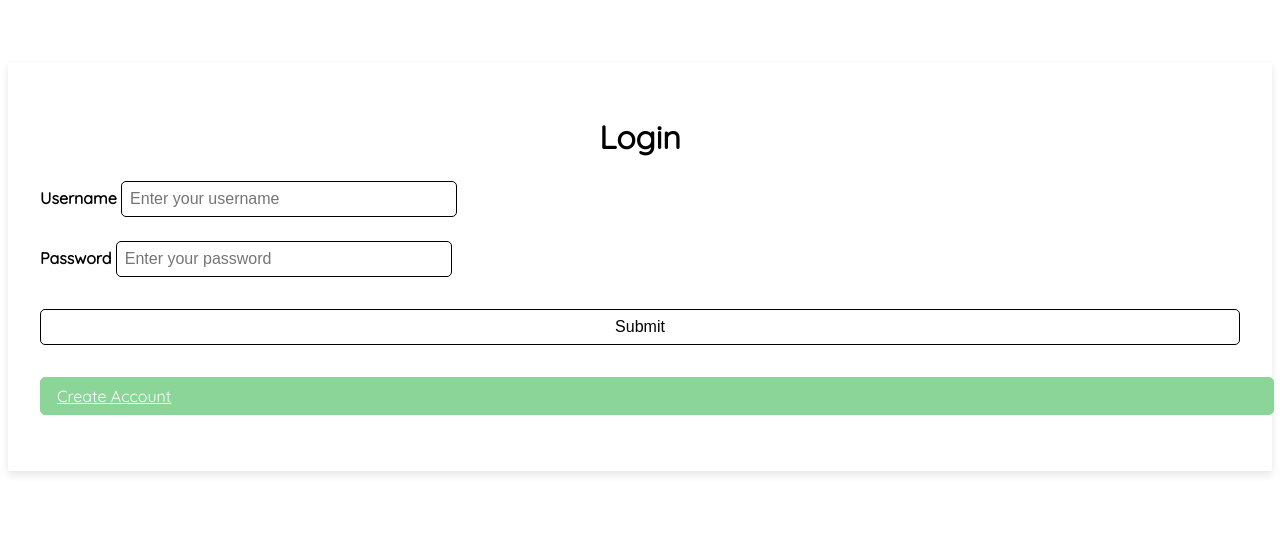
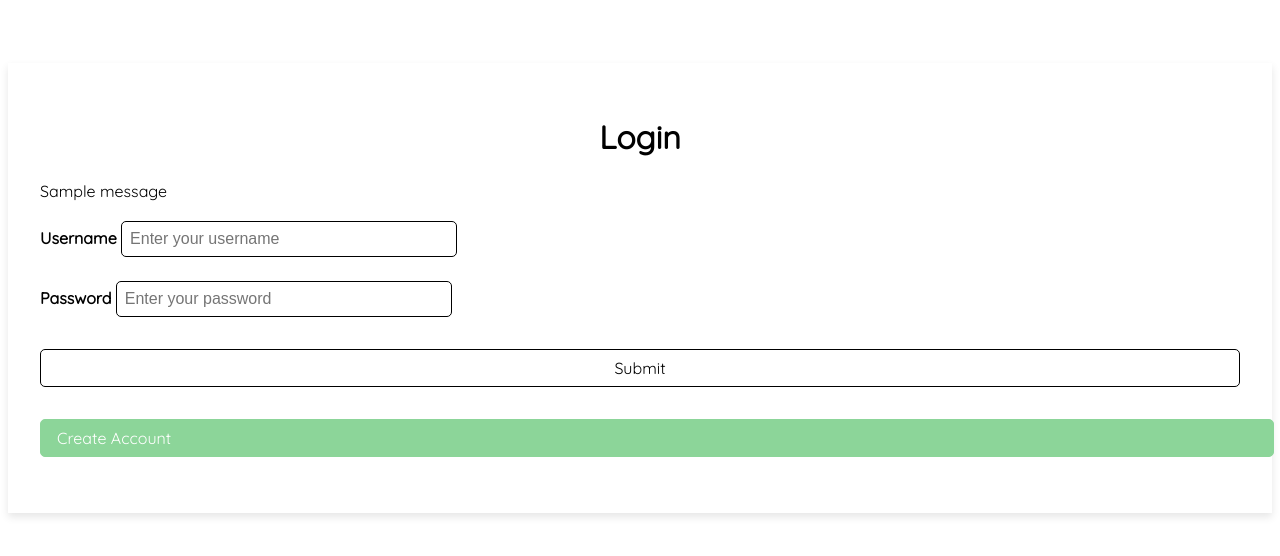
Before and after one commit to kur0neko/DesignWebsiteWithFlask, a Python web app: template Web App Tester/app/templates/login.html in a window 1280 px wide. Shown: the top 556 px of the page. Run offline with Jinja, Linux system fonts and the light colour scheme; the template is opened without the code that fills it, so the values that code supplies are empty, except form fields; tables that the repository leaves empty hold one stand-in row (values such as "Sample post"); one stand-in notice (Sample message) is shown; form fields are guessed from the names that the template uses.

Commit message:
minor fix
flash messages code got deleted, added it back

```diff
--- a/Web App Tester/app/templates/createaccount.html
+++ b/Web App Tester/app/templates/createaccount.html
@@ -56,6 +56,7 @@
 
     /* Styles for error messages */
     .error {
+      margin-bottom: 1.5rem;
       color: red;
     }
 
@@ -72,12 +73,14 @@
     }
 
     .btn-primary {
+      font-family: Quicksand;
       background-color: #ffffff;
       color: #000000;
       border: 1px solid #000000;
     }
 
     .btn-secondary {
+      text-decoration: none;
       background-color: #8cd599;
       color: #ffffff;
       border: 1px solid #8cd599;
--- a/Web App Tester/app/templates/login.html
+++ b/Web App Tester/app/templates/login.html
@@ -56,6 +56,7 @@
 
     /* Styles for error messages */
     .error {
+      margin-bottom: 1.5rem;
       color: red;
     }
 
@@ -72,12 +73,14 @@
     }
 
     .btn-primary {
+      font-family: Quicksand;
       background-color: #ffffff;
       color: #000000;
       border: 1px solid #000000;
     }
 
     .btn-secondary {
+      text-decoration: none;
       background-color: #8cd599;
       color: #ffffff;
       border: 1px solid #8cd599;
@@ -102,6 +105,21 @@
     <div class="card shadow">
       <div class="card-body">
         <h1 class="card-title">Login</h1>
+
+                    <!-- Flash Messages -->
+                    <div class="flash-messages">
+                      {% with messages = get_flashed_messages() %}
+                        {% if messages %}
+                          <div class="alert alert-danger">
+                            {% for message in messages %}
+                              {{ message }}
+                            {% endfor %}
+                          </div>
+                        {% endif %}
+                      {% endwith %}
+                    </div>
+                    <br>
+
         <form action="" method="POST" novalidate>
           {{ form.hidden_tag() }}
 
```
